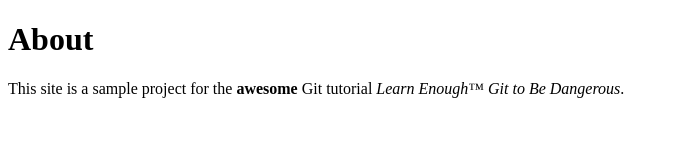
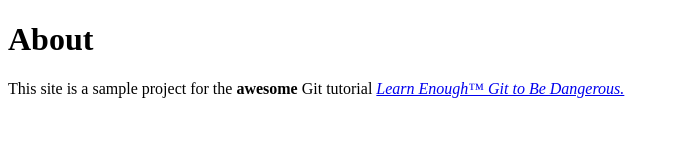
Before and after one commit to MaxwellGover/website, a plain HTML site: page about.html in a window 1280 px wide. Shown: the whole page, without its empty margins (0-679 px from the left). Drawn offline with Linux system fonts and the light colour scheme.

Commit message:
Add link to tutorial title

```diff
--- a/about.html
+++ b/about.html
@@ -7,7 +7,7 @@
     <h1>About</h1>
     <p>
       This site is a sample project for the <strong>awesome</strong> Git
-      tutorial <em>Learn Enough™ Git to Be Dangerous</em>.
+      tutorial <a href="http://learnenough.com/git-tutorial"><em>Learn Enough™ Git to Be Dangerous.</em></a>
     </p>
   </body>
 </html>
```
